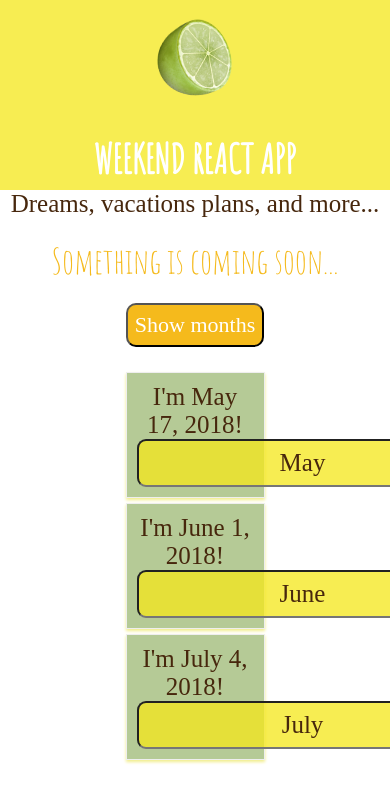
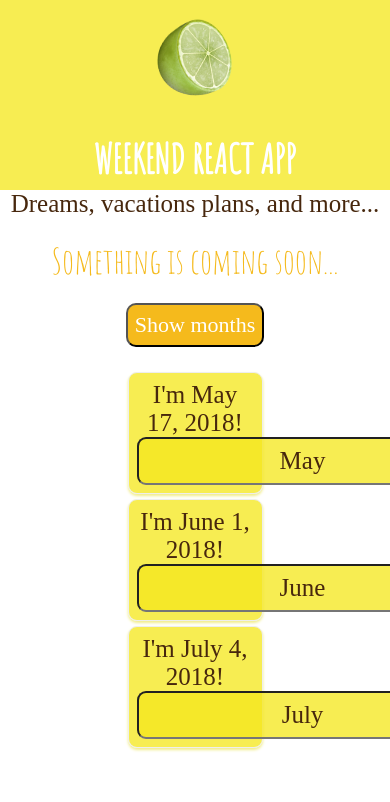
Before and after one commit to Loratadin/react-weekend-app, a React (Create React App) app: page / in a window 390 px wide. Both pictures are taken after a click on the button "Show months". Shown: the top 802 px of the page. Built offline with nearby package versions, Linux system fonts and the light colour scheme; a web font is replaced by a local one.

Commit message:
Add media queries

```diff
--- a/src/App.js
+++ b/src/App.js
@@ -1,6 +1,6 @@
 import React, { Component } from 'react';
 import './App.css';
-import Radium from 'radium';
+import Radium, {StyleRoot} from 'radium';
 import Day from './Day/Day';
 
 class App extends Component {
@@ -91,6 +91,7 @@ style['hover'] = {
       classes.push('bold'); // classes = ['red', 'bold']
     }
     return (
+      <StyleRoot>
       <div className="App">
         <header className="App-header">
           <img src="../lime.png" className="App-logo" alt="logo" />
@@ -105,6 +106,7 @@ style['hover'] = {
         onClick={this.toggleMonthsHandler}>Show months</button>
         {months}
       </div>
+      </StyleRoot>
     );
   }
 }
--- a/src/Day/Day.js
+++ b/src/Day/Day.js
@@ -3,16 +3,22 @@ import './Day.css';
 import Radium from 'radium';
 
 const day = (props) => {
+
  const style = {
   backgroundColor: 'rgba(245, 232, 28, 0.76)',
   font: 'inherit',
   borderRadius: '9px',
   padding:'8px',
   textAlign: 'center',
-  color: 'inherit'
+  color: 'inherit',
+  '@media (min-width: 1500px)': {
+   backgroundColor: '#7a9506'
+  }
  };
+
+ // then in div style overwrites class
 return (
- <div className="Day">
+ <div className="Day" style={style}>
   <p onClick={props.click}>I'm {props.month} {props.day}, 2018!</p>
   <p>{props.children}</p>
   <input style={style} type="text" onChange={props.changed} value={props.month}/>
```
